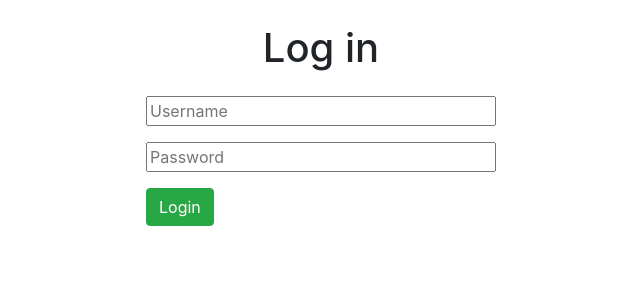
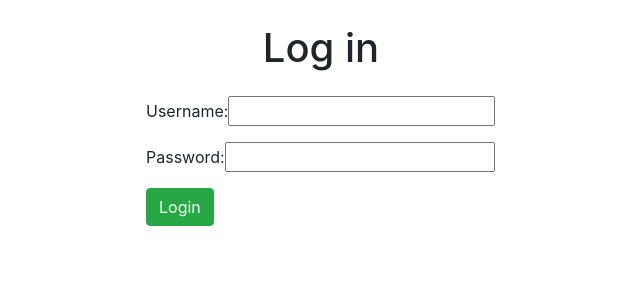
Before and after one commit to smileyface12349/a-level-timetabling, a Django app: page /login/ in a window 1280 px wide. Shown: the top 300 px of the page, without its empty margins (319-959 px from the left). Run offline with Django 3.2, Linux system fonts and the light colour scheme; parts of the project's set-up code (start-up, migrations or seed data) failed here and were passed over; some libraries are stand-ins or nearby versions.

Commit message:
Updated login page to use labels instead of placeholder text which helps with accessibility

```diff
--- a/src/django_project/timetable/forms.py
+++ b/src/django_project/timetable/forms.py
@@ -9,17 +9,17 @@ from .models import Group, User
 
 class LoginForm(AuthenticationForm):
     username = UsernameField(widget=forms.TextInput(
-        attrs={'class': 'w-100 mb-3',
-               'placeholder': 'Username',
-               'id': 'username'}),
-        label='')
+        attrs={'class': 'mb-3',
+               'placeholder': '',
+               'id': 'username-input'}),
+        label='Username')
     password = forms.CharField(widget=forms.PasswordInput(
         attrs={
-            'class': 'w-100 mb-2',
-            'placeholder': 'Password',
-            'id': 'password',
+            'class': 'mb-2',
+            'placeholder': '',
+            'id': 'password-input',
         }),
-        label='')
+        label='Password')
 
 
 class ScheduleForm(forms.Form):
--- a/src/django_project/timetable/static/timetable/style.css
+++ b/src/django_project/timetable/static/timetable/style.css
@@ -10,6 +10,15 @@
 #duration-input-number {
     width: 62px;
 }
+
+#username-input {
+    width: 267px;
+}
+
+#password-input {
+    width: 270px;
+}
+
 
 .subject-1 {
     background-color: #ffa861 !important;
```
